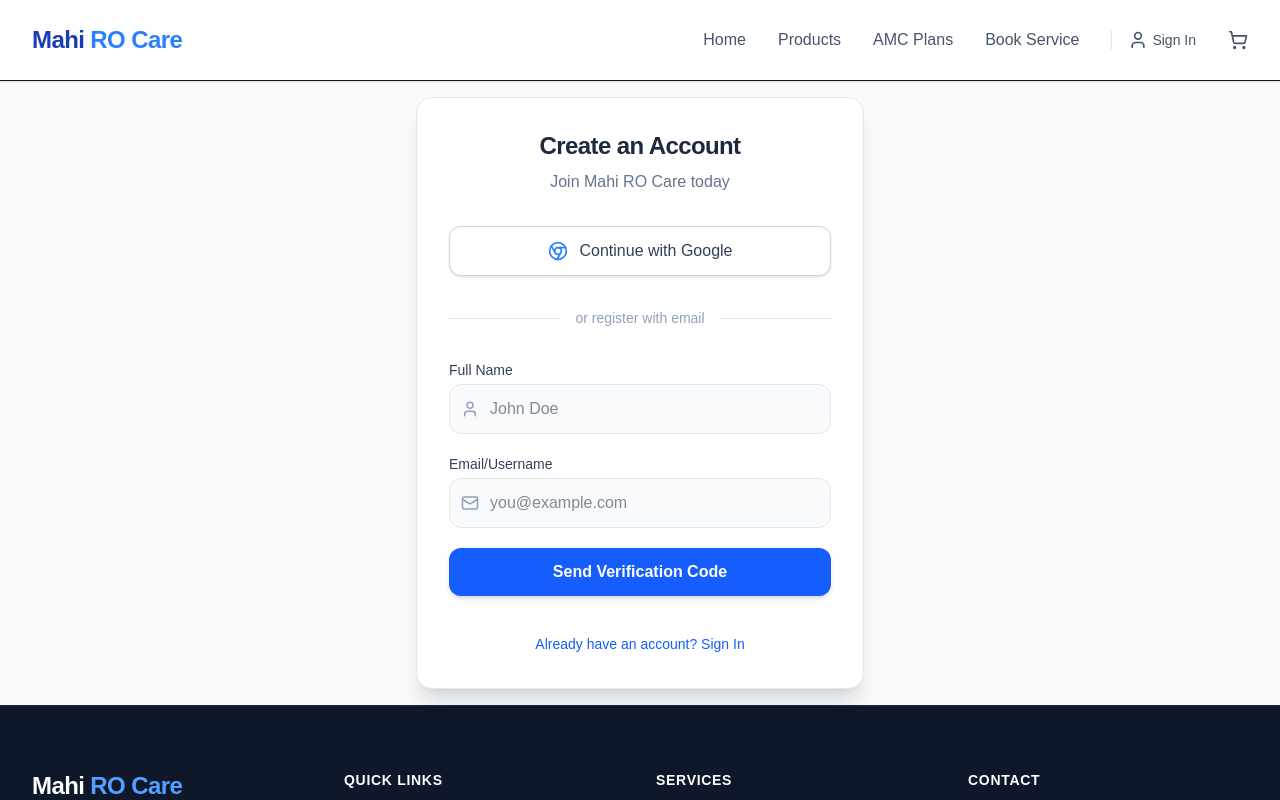
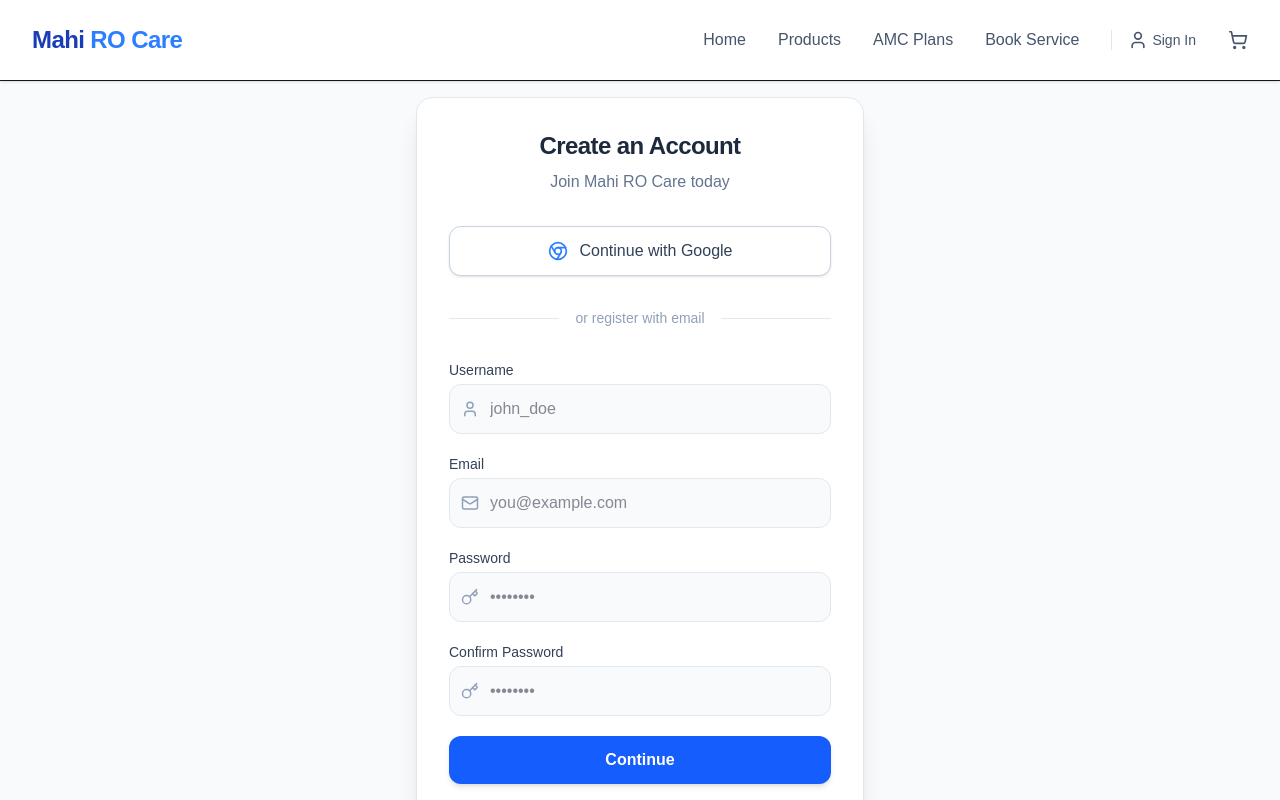
Before and after one commit to sssgkfkdk-prog/MahiRoCare, a Next.js app: page /login in a window 1280 px wide. Both pictures are taken after a click on the button "Need an account? Sign Up". Shown: the top 800 px of the page. Built offline with nearby package versions, Linux system fonts and the light colour scheme; no server answers.

Commit message:
Refine auth flow: add username, confirm password, OTP resend timer, and homepage redirect

```diff
--- a/app/login/page.js
+++ b/app/login/page.js
@@ -5,27 +5,44 @@
 import { useRouter } from 'next/navigation';
 import Navbar from '@/components/Navbar';
 import Footer from '@/components/Footer';
-import { Mail, Key, Chrome, User } from 'lucide-react';
+import { Mail, Key, Chrome, User, ArrowLeft, RefreshCw } from 'lucide-react';
 import Link from 'next/link';
+import { useEffect } from 'react';
 
 export default function LoginPage() {
   const [isRegistering, setIsRegistering] = useState(false);
   const [email, setEmail] = useState('');
   const [password, setPassword] = useState('');
+  const [confirmPassword, setConfirmPassword] = useState('');
   const [name, setName] = useState('');
   const [otp, setOtp] = useState('');
   const [otpSent, setOtpSent] = useState(false);
+  const [timer, setTimer] = useState(0);
   const [loading, setLoading] = useState(false);
   const router = useRouter();
 
-  const handleAuth = async (e) => {
-    e.preventDefault();
+  useEffect(() => {
+    let interval;
+    if (timer > 0) {
+      interval = setInterval(() => {
+        setTimer((prev) => prev - 1);
+      }, 1000);
+    }
+    return () => clearInterval(interval);
+  }, [timer]);
+
+  const handleSendOTP = async () => {
+    if (!email || !password || !name) {
+      alert('Please fill all fields');
+      return;
+    }
+    if (password !== confirmPassword) {
+      alert('Passwords do not match');
+      return;
+    }
+
     setLoading(true);
-
     try {
-      if (isRegistering) {
-        if (!otpSent) {
-          // Step 1: Send OTP
       const res = await fetch('/api/auth/send-otp', {
         method: 'POST',
         headers: { 'Content-Type': 'application/json' },
@@ -40,10 +57,32 @@
       }
 
       setOtpSent(true);
-          alert('OTP sent to your email. Please check and enter it to verify.');
+      setTimer(30);
+    } catch (error) {
+      console.error(error);
+      alert('Error sending OTP');
+    } finally {
       setLoading(false);
+    }
+  };
+
+  const handleAuth = async (e) => {
+    e.preventDefault();
+
+    if (isRegistering && !otpSent) {
+      await handleSendOTP();
       return;
-        } else {
+    }
+
+    if (password !== confirmPassword) {
+      alert('Passwords do not match');
+      return;
+    }
+
+    setLoading(true);
+
+    try {
+      if (isRegistering && otpSent) {
         // Step 2: Register with OTP
         const res = await fetch('/api/auth/register', {
           method: 'POST',
@@ -58,7 +97,6 @@
           return;
         }
       }
-      }
 
       // Automatically sign in after registering, or just sign in
       const res = await signIn('credentials', {
@@ -70,12 +108,7 @@
       if (res.error) {
         alert(res.error);
       } else {
-        // Redirect logic based on hardcoded admin or normal user
-        if (email === 'MahiRoCareAdmin') {
-           router.push('/admin');
-        } else {
-           router.push('/dashboard');
-        }
+         router.push('/');
       }
     } catch (error) {
       console.error(error);
@@ -93,13 +126,16 @@
         <div className="bg-white max-w-md w-full rounded-2xl shadow-xl border border-slate-200 p-8">
           <div className="text-center mb-8">
             <h1 className="text-2xl font-bold text-slate-800 tracking-tight">
-              {isRegistering ? 'Create an Account' : 'Welcome Back'}
+              {isRegistering ? (otpSent ? 'Verify Email' : 'Create an Account') : 'Welcome Back'}
             </h1>
             <p className="text-slate-500 mt-2">
-              {isRegistering ? 'Join Mahi RO Care today' : 'Sign in to your Mahi RO Care account'}
+              {isRegistering
+                ? (otpSent ? `Enter the code sent to ${email}` : 'Join Mahi RO Care today')
+                : 'Sign in to your Mahi RO Care account'}
             </p>
           </div>
 
+          {!otpSent && (
             <div className="space-y-4 mb-8">
               <button
                 onClick={() => signIn('google', { callbackUrl: '/dashboard' })}
@@ -110,7 +146,9 @@
                 Continue with Google
               </button>
             </div>
+          )}
 
+          {!otpSent && (
             <div className="relative flex items-center mb-8">
               <div className="flex-grow border-t border-slate-200"></div>
               <span className="flex-shrink-0 mx-4 text-slate-400 text-sm">
@@ -118,11 +156,12 @@
               </span>
               <div className="flex-grow border-t border-slate-200"></div>
             </div>
+          )}
 
           <form onSubmit={handleAuth} className="space-y-5">
-            {isRegistering && (
+            {isRegistering && !otpSent && (
                 <div>
-                  <label className="block text-sm font-medium text-slate-700 mb-1">Full Name</label>
+                  <label className="block text-sm font-medium text-slate-700 mb-1">Username</label>
                   <div className="relative">
                     <div className="absolute inset-y-0 left-0 pl-3 flex items-center pointer-events-none">
                       <User size={18} className="text-slate-400" />
@@ -131,7 +170,7 @@
                       type="text"
                       required
                       className="w-full pl-10 pr-4 py-3 border border-slate-200 rounded-xl focus:ring-2 focus:ring-blue-500 outline-none bg-slate-50 text-slate-900"
-                      placeholder="John Doe"
+                      placeholder="john_doe"
                       value={name}
                       onChange={e => setName(e.target.value)}
                     />
@@ -139,8 +178,11 @@
                 </div>
             )}
 
+            {!otpSent && (
               <div>
-              <label className="block text-sm font-medium text-slate-700 mb-1">Email/Username</label>
+                <label className="block text-sm font-medium text-slate-700 mb-1">
+                  {isRegistering ? 'Email' : 'Email/Username'}
+                </label>
                 <div className="relative">
                   <div className="absolute inset-y-0 left-0 pl-3 flex items-center pointer-events-none">
                     <Mail size={18} className="text-slate-400" />
@@ -155,10 +197,50 @@
                   />
                 </div>
               </div>
+            )}
+
+            {!otpSent && (
+              <>
+                <div>
+                  <label className="block text-sm font-medium text-slate-700 mb-1">Password</label>
+                  <div className="relative">
+                    <div className="absolute inset-y-0 left-0 pl-3 flex items-center pointer-events-none">
+                      <Key size={18} className="text-slate-400" />
+                    </div>
+                    <input
+                      type="password"
+                      required
+                      className="w-full pl-10 pr-4 py-3 border border-slate-200 rounded-xl focus:ring-2 focus:ring-blue-500 outline-none bg-slate-50 text-slate-900"
+                      placeholder="••••••••"
+                      value={password}
+                      onChange={e => setPassword(e.target.value)}
+                    />
+                  </div>
+                </div>
+
+                <div>
+                  <label className="block text-sm font-medium text-slate-700 mb-1">Confirm Password</label>
+                  <div className="relative">
+                    <div className="absolute inset-y-0 left-0 pl-3 flex items-center pointer-events-none">
+                      <Key size={18} className="text-slate-400" />
+                    </div>
+                    <input
+                      type="password"
+                      required
+                      className="w-full pl-10 pr-4 py-3 border border-slate-200 rounded-xl focus:ring-2 focus:ring-blue-500 outline-none bg-slate-50 text-slate-900"
+                      placeholder="••••••••"
+                      value={confirmPassword}
+                      onChange={e => setConfirmPassword(e.target.value)}
+                    />
+                  </div>
+                </div>
+              </>
+            )}
 
             {isRegistering && otpSent && (
+              <div className="space-y-6">
                 <div>
-                <label className="block text-sm font-medium text-slate-700 mb-1">Enter OTP</label>
+                  <label className="block text-sm font-medium text-slate-700 mb-1">6-Digit OTP</label>
                   <div className="relative">
                     <div className="absolute inset-y-0 left-0 pl-3 flex items-center pointer-events-none">
                       <Key size={18} className="text-slate-400" />
@@ -167,27 +249,62 @@
                       type="text"
                       required
                       maxLength={6}
-                    className="w-full pl-10 pr-4 py-3 border border-slate-200 rounded-xl focus:ring-2 focus:ring-blue-500 outline-none bg-slate-50 text-slate-900"
-                    placeholder="123456"
+                      className="w-full pl-10 pr-4 py-3 text-center text-2xl tracking-[0.5em] font-bold border border-slate-200 rounded-xl focus:ring-2 focus:ring-blue-500 outline-none bg-slate-50 text-slate-900"
+                      placeholder="000000"
                       value={otp}
                       onChange={e => setOtp(e.target.value)}
                     />
                   </div>
-                <p className="text-xs text-slate-500 mt-1">OTP sent to {email}</p>
                 </div>
-            )}
 
+                <div className="flex flex-col gap-3">
                   <button
                     type="submit"
                     disabled={loading}
                     className="w-full bg-blue-600 text-white font-bold py-3 rounded-xl hover:bg-blue-700 transition shadow-md disabled:opacity-70"
                   >
-              {loading ? 'Processing...' : (isRegistering ? (otpSent ? 'Verify & Register' : 'Send Verification Code') : 'Sign In')}
+                    {loading ? 'Verifying...' : 'Verify & Register'}
                   </button>
+
+                  <button
+                    type="button"
+                    onClick={handleSendOTP}
+                    disabled={timer > 0 || loading}
+                    className="flex items-center justify-center gap-2 text-sm font-medium text-blue-600 hover:text-blue-700 disabled:text-slate-400 transition"
+                  >
+                    <RefreshCw size={16} className={loading ? "animate-spin" : ""} />
+                    {timer > 0 ? `Resend OTP in ${timer}s` : 'Resend OTP'}
+                  </button>
+
+                  <button
+                    type="button"
+                    onClick={() => {setOtpSent(false); setOtp('');}}
+                    className="flex items-center justify-center gap-1 text-xs text-slate-500 hover:text-slate-700 mt-2"
+                  >
+                    <ArrowLeft size={14} /> Back to details
+                  </button>
+                </div>
+              </div>
+            )}
+
+            {!otpSent && (
+              <button
+                type="submit"
+                disabled={loading}
+                className="w-full bg-blue-600 text-white font-bold py-3 rounded-xl hover:bg-blue-700 transition shadow-md disabled:opacity-70"
+              >
+                {loading ? 'Processing...' : (isRegistering ? 'Continue' : 'Sign In')}
+              </button>
+            )}
+
             <div className="text-center mt-4">
               <button
                 type="button"
-                onClick={() => setIsRegistering(!isRegistering)}
+                onClick={() => {
+                  setIsRegistering(!isRegistering);
+                  setOtpSent(false);
+                  setOtp('');
+                }}
                 className="text-sm text-blue-600 hover:underline"
               >
                 {isRegistering ? 'Already have an account? Sign In' : 'Need an account? Sign Up'}
```
Lines whose indentation alone changed are shown as unchanged.
